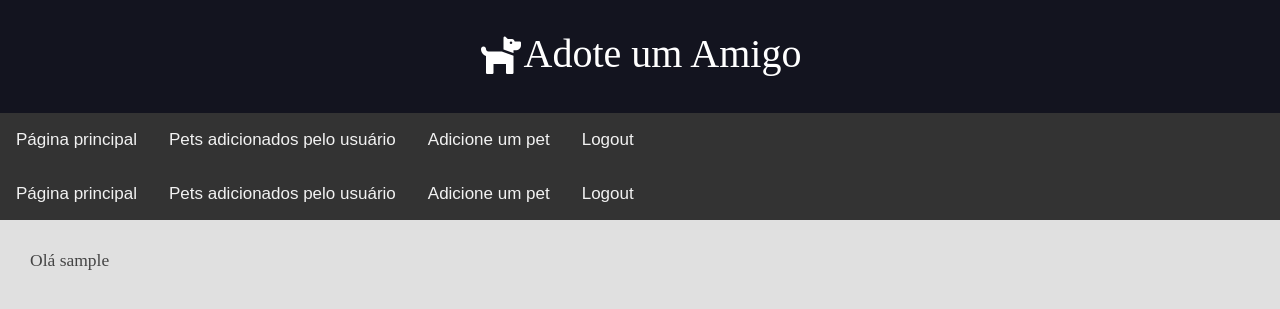
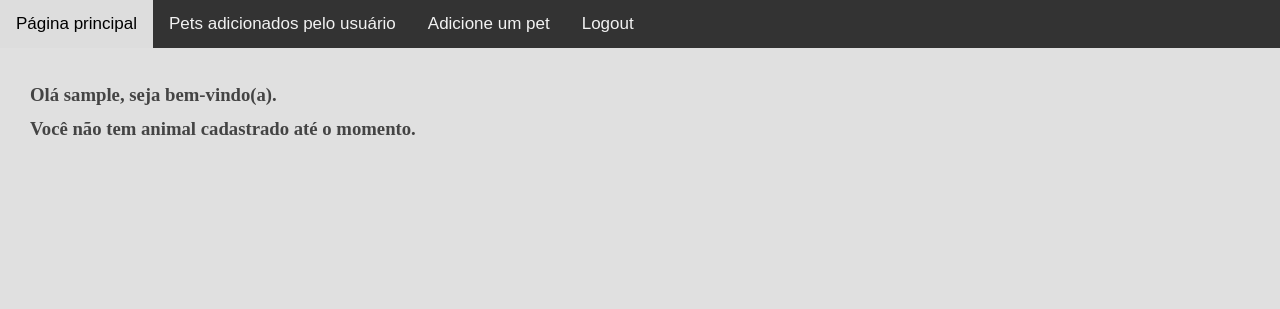
Before and after one commit to leonardofguedes/Adopt-Pet, a Django app: page /user/dashboard/ in a window 1280 px wide. Shown: the top 309 px of the page. Run offline with Django 3.2, Linux system fonts and the light colour scheme; the visitor is signed in with stand-in values (Sample User, id 1); data that the repository does not hold is empty; some libraries are stand-ins or nearby versions.

Commit message:
Refatorando para que, não havendo animais cadastrados, o template mostre essa mensagem.

```diff
--- a/users/templates/users/pages/dashboard.html
+++ b/users/templates/users/pages/dashboard.html
@@ -1,20 +1,23 @@
-{% extends 'dogncat/partials/base.html' %}
+{% extends 'users/partials/base_users.html' %}
 {% load static %}
 {% block content %}
-{% include 'users/partials/navbar.html' %}
 
 <div class="contact-area section-padding-0-80">
    <div class="container">
        <div class="row">
            <div class="col-12">
                <div class="section-heading">
-                   <h3>Olá {{ user.username }}</h3>
+                   <h3>Olá {{ user.username }}, seja bem-vindo(a).</h3>
                </div>
+               {% if animal %}
                <div>
                    {% for animal in animais %}
                    {{ animal.name }}
                    {% endfor %}
                </div>
+               {% else %}
+               <h3>Você não tem animal cadastrado até o momento.</h3>
+               {% endif %}
            </div>
        </div>
    </div>
```
